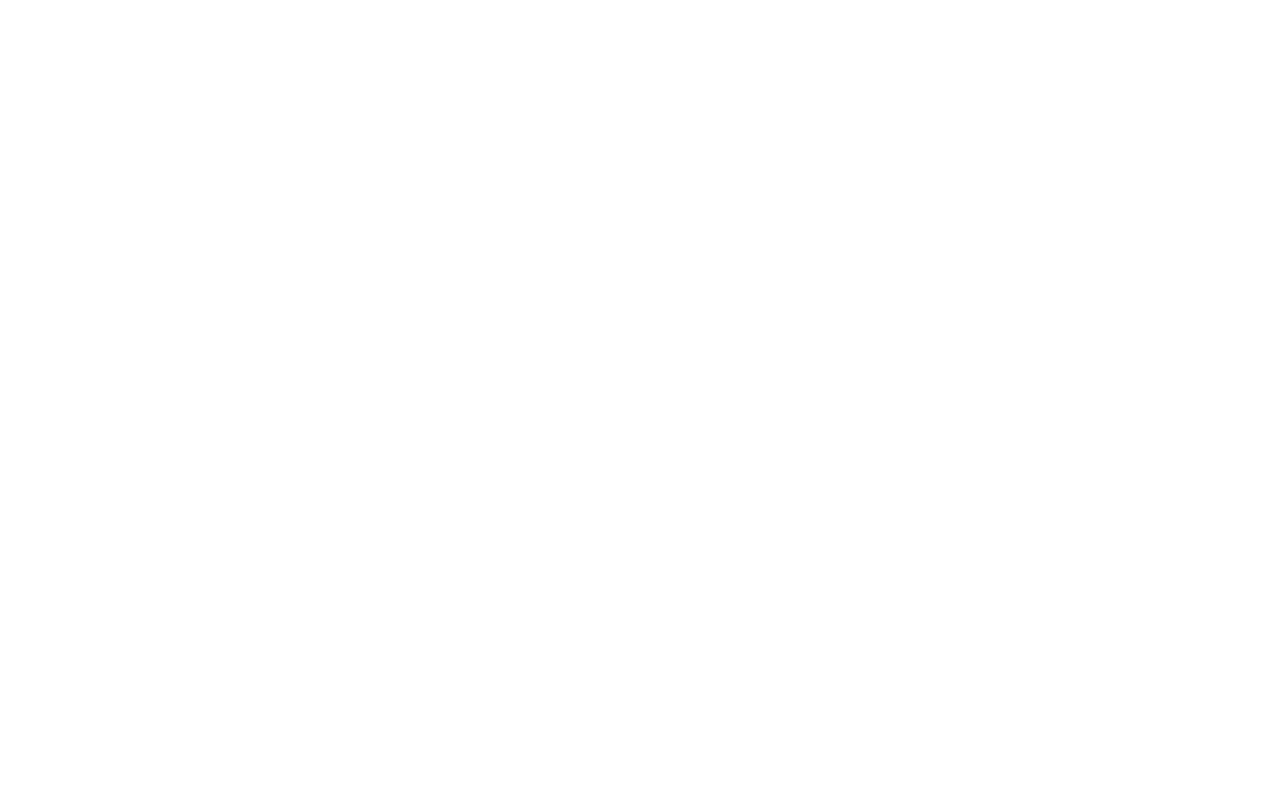
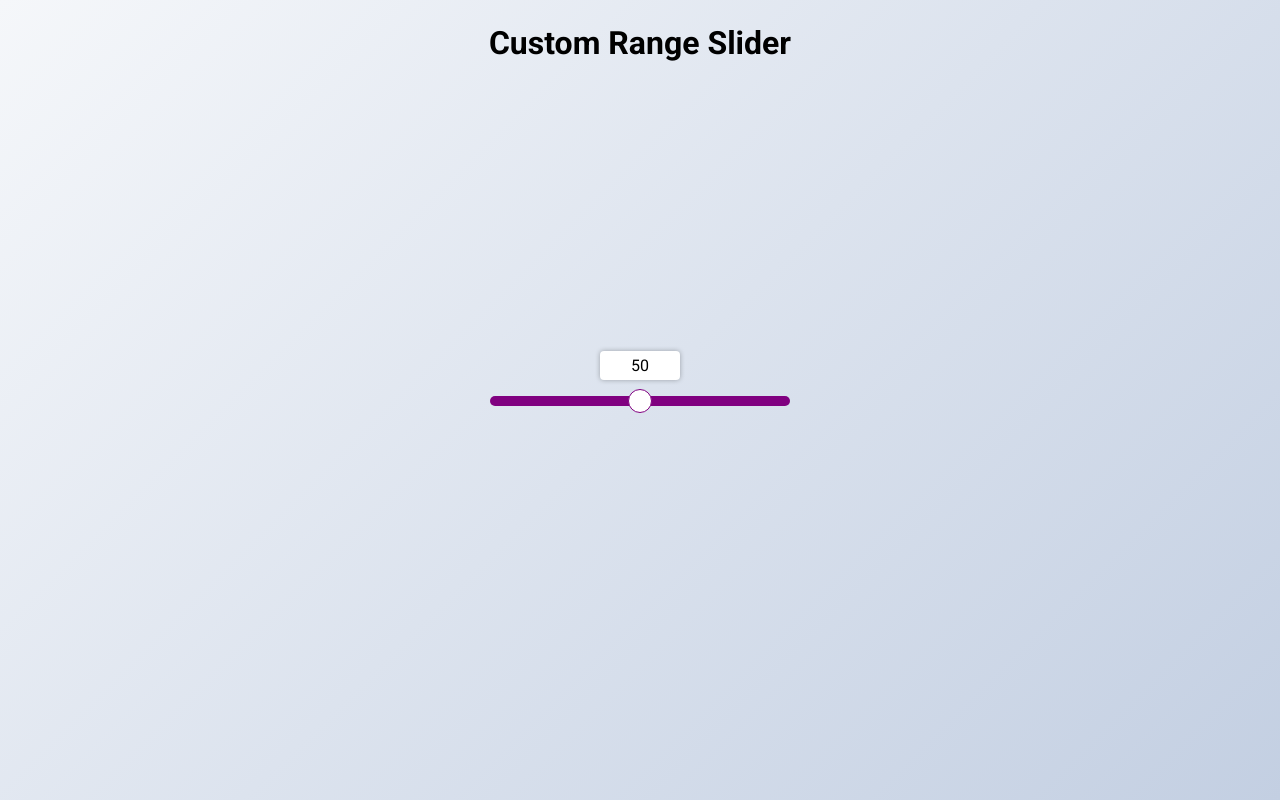
Before and after one commit to endersonlg/50project50days, a React (Create React App) app: page /project/44 in a window 1280 px wide. Before the commit this address had no page. Built offline with nearby package versions, Linux system fonts and the light colour scheme.

Commit message:
finish project 44

```diff
--- a/src/Routes/index.tsx
+++ b/src/Routes/index.tsx
@@ -43,6 +43,7 @@
 import { Project41 } from '../pages/Project41'
 import { Project42 } from '../pages/Project42'
 import { Project43 } from '../pages/Project43'
+import { Project44 } from '../pages/Project44'
 
 export function Routes() {
   return (
@@ -91,6 +92,7 @@
       <Route path="project/41" element={<Project41 />} />
       <Route path="project/42" element={<Project42 />} />
       <Route path="project/43" element={<Project43 />} />
+      <Route path="project/44" element={<Project44 />} />
     </Switch>
   )
 }
--- /dev/null
+++ b/src/pages/Project44/index.tsx
@@ -0,0 +1,29 @@
+import { useState } from 'react'
+import { ContainerProject44, Slider, Tooltip } from './styles'
+
+export function Project44() {
+  const [valueSlider, setValueSlider] = useState<number>(50)
+
+  return (
+    <ContainerProject44>
+      <h1>Custom Range Slider</h1>
+      <div>
+        <Slider
+          value={valueSlider}
+          max={100}
+          min={0}
+          step={1}
+          onMouseUp={(e) => {
+            // setTooltipVisible(false)
+            // changeNSteps(Number(e.target.value))
+          }}
+          // onMouseDown={() => setTooltipVisible(true)}
+          onChange={(e) => setValueSlider(Number(e.target.value))}
+          data-testid="input-slider-n-steps"
+          data-cy="input-slider-n-steps"
+        />
+        <Tooltip value={valueSlider}>{valueSlider}</Tooltip>
+      </div>
+    </ContainerProject44>
+  )
+}
--- /dev/null
+++ b/src/pages/Project44/styles.ts
@@ -0,0 +1,69 @@
+import styled from 'styled-components'
+
+export const ContainerProject44 = styled.div`
+  width: 100%;
+  height: 100%;
+
+  display: flex;
+  align-items: center;
+  justify-content: center;
+
+  background: linear-gradient(135deg, #f5f7fa 0%, #c3cfe2 100%);
+
+  h1 {
+    position: absolute;
+    top: 24px;
+  }
+
+  > div {
+    position: relative;
+  }
+`
+
+export const Slider = styled.input.attrs(() => ({
+  type: 'range',
+}))`
+  height: 10px;
+  width: 300px;
+  background: #800080;
+  z-index: 1;
+  border-radius: 8px;
+
+  -webkit-appearance: none;
+  cursor: pointer;
+
+  &:focus {
+    outline: none;
+  }
+
+  /*webkit*/
+  &::-webkit-slider-thumb {
+    -webkit-appearance: none;
+    width: 24px;
+    height: 24px;
+    border-radius: 50%;
+    background: #fff;
+    border: 1px solid #800080;
+  }
+`
+
+export interface TooltipProps {
+  value: number
+}
+
+export const Tooltip = styled.label<TooltipProps>`
+  position: absolute;
+  bottom: 30px;
+  left: ${({ value }) => value}%;
+  transform: ${({ value }) =>
+    `translateX(calc(-40px - ${(value - 50) * 0.01 * 15}px))`};
+
+  width: 80px;
+  padding: 5px;
+
+  background-color: #fff;
+  box-shadow: 0 0 5px rgba(0, 0, 0, 0.3);
+  border-radius: 4px;
+
+  text-align: center;
+`
--- a/src/pages/_ListProject/index.tsx
+++ b/src/pages/_ListProject/index.tsx
@@ -135,6 +135,9 @@
           <li>
             <Link to="project/43">Project 43</Link>
           </li>
+          <li>
+            <Link to="project/44">Project 43</Link>
+          </li>
         </ul>
       </nav>
     </ContainerListProjects>
```
